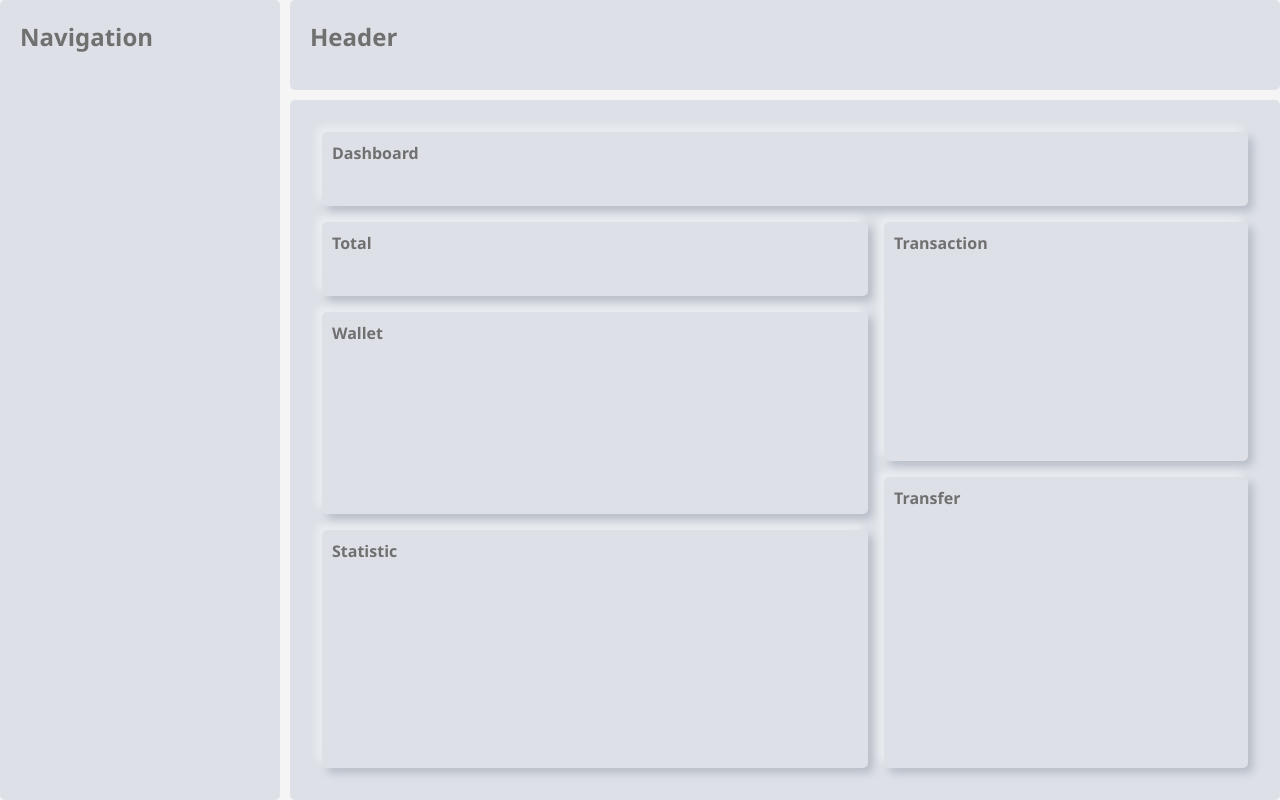
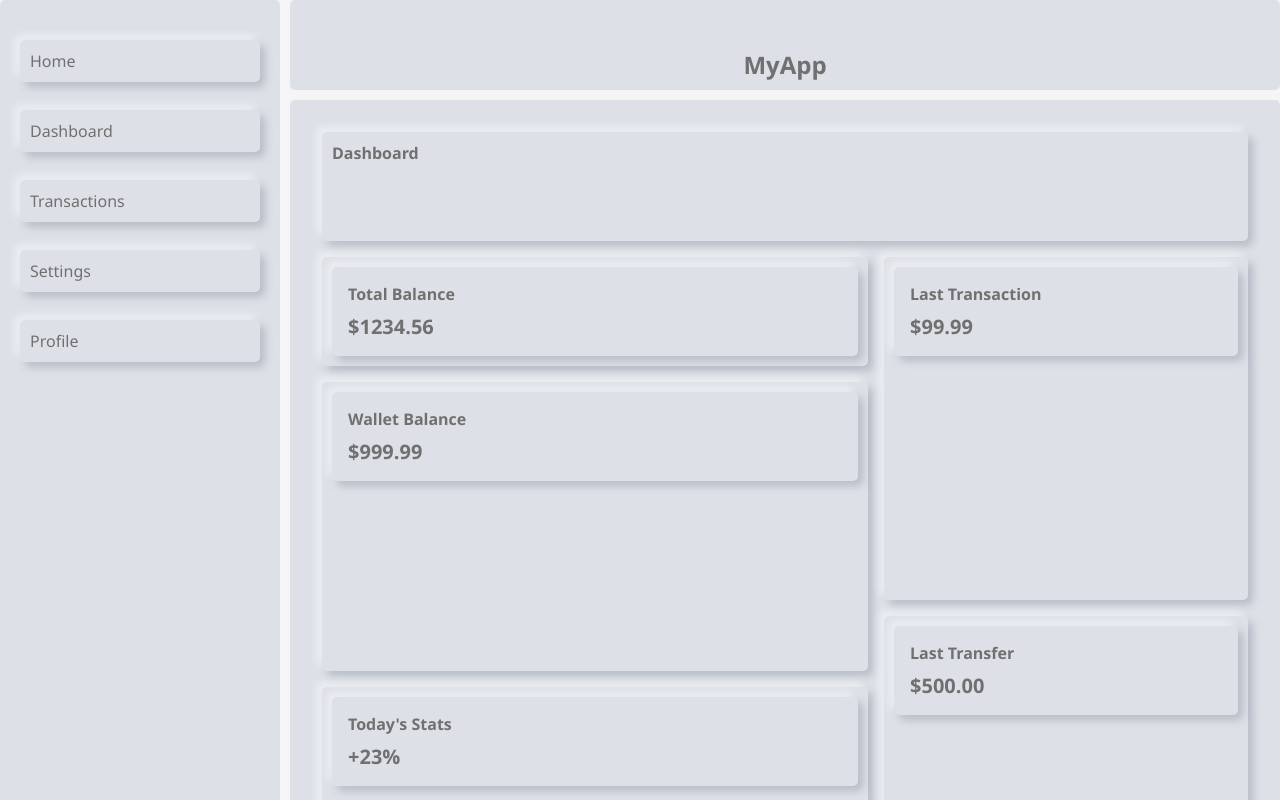
Before and after one commit to rustembey/grid-dashbord, a plain HTML site: page index.html in a window 1280 px wide. Drawn offline with Linux system fonts and the light colour scheme.

Commit message:
add cards and menu

```diff
--- a/index.html
+++ b/index.html
@@ -9,30 +9,73 @@
 <body>
     <div class="container">
         <aside class="nav-panel">
-            <h2>Navigation</h2>
+            <nav class="nav-panel__menu">
+                <ul class="nav-panel__list">
+                    <li class="nav-panel__item"><a href="#" class="nav-panel__link">Home</a></li>
+                    <li class="nav-panel__item"><a href="#" class="nav-panel__link">Dashboard</a></li>
+                    <li class="nav-panel__item"><a href="#" class="nav-panel__link">Transactions</a></li>
+                    <li class="nav-panel__item"><a href="#" class="nav-panel__link">Settings</a></li>
+                    <li class="nav-panel__item"><a href="#" class="nav-panel__link">Profile</a></li>
+                </ul>
+            </nav>
         </aside>
         <header class="header">
-            <h2>Header</h2>
+            <div class="header__logo">MyApp</div>
         </header>
         <main class="main">
             <div class="main-wrapper">
                 <section class="title element">
                     <h4>Dashboard</h4>
                 </section>
+
+                <!-- Total Info Section -->
                 <section class="total-info element">
-                    <h4>Total</h4>
+                    <article class="card card_type_total">
+                        <div class="card__content">
+                            <h5 class="card__title">Total Balance</h5>
+                            <p class="card__value">$1234.56</p>
+                        </div>
+                    </article>
                 </section>
+
+                <!-- Wallet Section -->
                 <section class="wallet element">
-                    <h4>Wallet</h4>
+                    <article class="card card_type_wallet">
+                        <div class="card__content">
+                            <h5 class="card__title">Wallet Balance</h5>
+                            <p class="card__value">$999.99</p>
+                        </div>
+                    </article>
                 </section>
+
+                <!-- Statistic Section -->
                 <section class="statistic element">
-                    <h4>Statistic</h4>
+                    <article class="card card_type_statistic">
+                        <div class="card__content">
+                            <h5 class="card__title">Today's Stats</h5>
+                            <p class="card__value">+23%</p>
+                        </div>
+                    </article>
                 </section>
+
+                <!-- Transaction Section -->
                 <section class="transaction element">
-                    <h4>Transaction</h4>
+                    <article class="card card_type_transaction">
+                        <div class="card__content">
+                            <h5 class="card__title">Last Transaction</h5>
+                            <p class="card__value">$99.99</p>
+                        </div>
+                    </article>
                 </section>
+
+                <!-- Transfer Section -->
                 <section class="transfer element">
-                    <h4>Transfer</h4>
+                    <article class="card card_type_transfer">
+                        <div class="card__content">
+                            <h5 class="card__title">Last Transfer</h5>
+                            <p class="card__value">$500.00</p>
+                        </div>
+                    </article>
                 </section>
             </div>
         </main>
--- a/styles.css
+++ b/styles.css
@@ -111,3 +111,96 @@ body {
     box-shadow: var(--box-shadow-inset);
     transition-duration: 0.4s;
 }
+
+/* Sidebar menu */
+.nav-panel__menu {
+    margin-top: 20px;
+}
+
+.nav-panel__list {
+    display: flex;
+    flex-direction: column;
+    justify-content: start;
+    row-gap: 18px;
+    list-style: none;
+    min-height: 70vh;
+    padding: 0;
+}
+
+.nav-panel__item {
+    margin-bottom: 10px;
+}
+
+.nav-panel__link {
+    display: block;
+    padding: 10px;
+    text-decoration: none;
+    color: inherit;
+    background-color: var(--bg-color);
+    border-radius: 5px;
+    box-shadow: var(--box-shadow);
+    transition: all 0.3s ease;
+}
+
+.nav-panel__link:hover {
+    box-shadow: var(--box-shadow-inset);
+}
+
+/* Header logo */
+.header__logo {
+    font-size: 24px;
+    font-weight: bold;
+    text-align: center;
+    line-height: 90px;
+}
+
+/* Existing styles */
+
+/* Cards */
+.card {
+    padding: 16px;
+    border-radius: 5px;
+    background-color: var(--bg-color);
+    box-shadow: var(--box-shadow);
+    transition: all 0.3s ease;
+}
+
+.card:hover {
+    box-shadow: var(--box-shadow-inset);
+}
+
+.card__content {
+    display: flex;
+    flex-direction: column;
+}
+
+.card__title {
+    font-size: 16px;
+    margin-bottom: 8px;
+}
+
+.card__value {
+    font-size: 20px;
+    font-weight: bold;
+}
+
+/* Unique Card Types */
+.card_type_total {
+    grid-area: total-info;
+}
+
+.card_type_wallet {
+    grid-area: wallet;
+}
+
+.card_type_statistic {
+    grid-area: statistic;
+}
+
+.card_type_transaction {
+    grid-area: transaction;
+}
+
+.card_type_transfer {
+    grid-area: transfer;
+}
```
